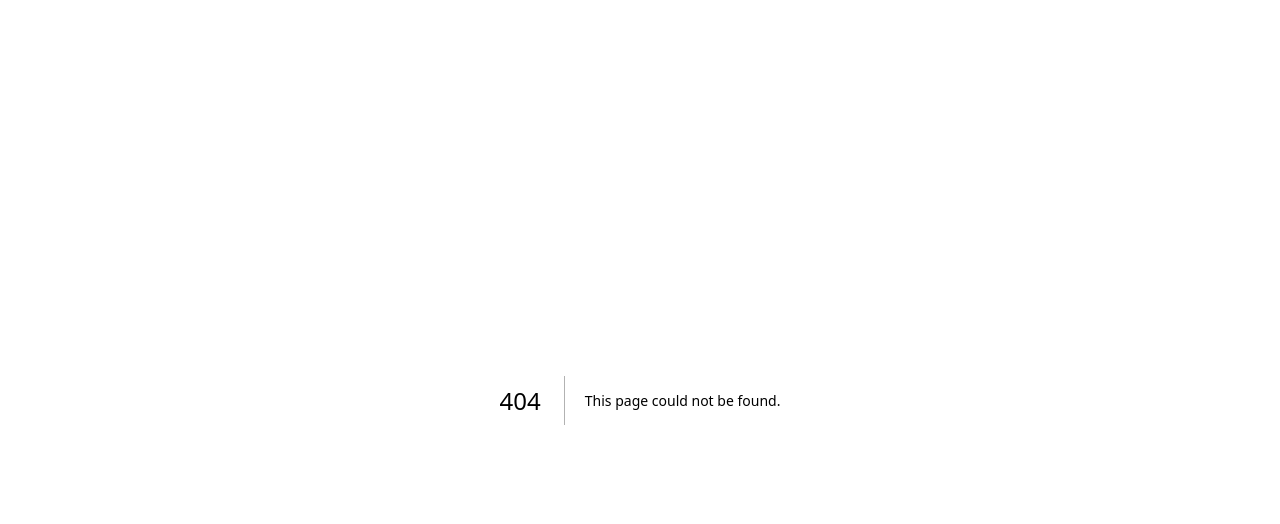
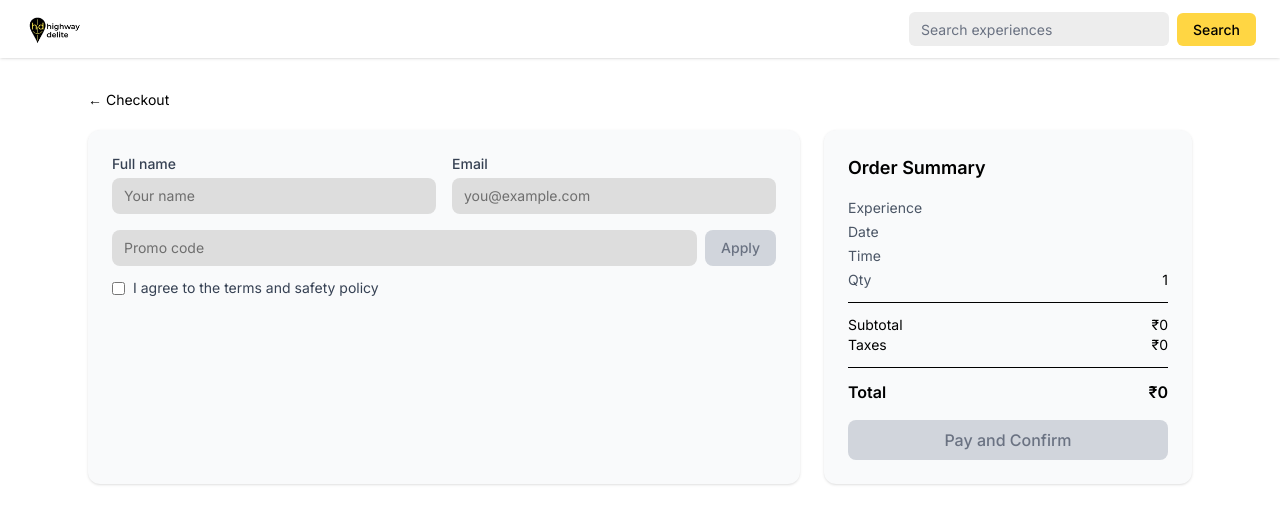
Before and after one commit to kuruvapavani/BookIt, a Next.js app: page /checkout in a window 1280 px wide. Before the commit this address had no page. Shown: the top 524 px of the page. Built offline with nearby package versions, Linux system fonts and the light colour scheme.

Commit message:
Add Checkout Page

```diff
--- /dev/null
+++ b/src/app/checkout/page.tsx
@@ -0,0 +1,233 @@
+"use client";
+
+import { useEffect, useState } from "react";
+import { useSearchParams, useRouter } from "next/navigation";
+import Navbar from "@/components/Navbar";
+
+export default function CheckoutPage() {
+  const router = useRouter();
+  const searchParams = useSearchParams();
+
+  const title = searchParams.get("title") || "";
+  const date = searchParams.get("date") || "";
+  const time = searchParams.get("time") || "";
+  const qty = Number(searchParams.get("qty") || 1);
+  const price = Number(searchParams.get("price") || 0);
+  const tax = Number(searchParams.get("tax") || 0);
+
+  const [fullName, setFullName] = useState("");
+  const [email, setEmail] = useState("");
+  const [promo, setPromo] = useState("");
+  const [promoMessage, setPromoMessage] = useState("");
+  const [discount, setDiscount] = useState(0);
+  const [discountType, setDiscountType] = useState<
+    "flat" | "percentage" | null
+  >(null);
+  const [loading, setLoading] = useState(false);
+  const [agreed, setAgreed] = useState(false);
+
+  const subtotal = price * qty;
+  const total = (() => {
+    if (discountType === "percentage") {
+      return subtotal - (subtotal * discount) / 100 + tax;
+    } else if (discountType === "flat") {
+      return subtotal - discount + tax;
+    }
+    return subtotal + tax;
+  })();
+
+  // Apply Promo Code
+  const handleApplyPromo = async () => {
+    if (!promo.trim()) return;
+    setLoading(true);
+    setPromoMessage("");
+
+    try {
+      const res = await fetch("/api/promo", {
+        method: "POST",
+        headers: { "Content-Type": "application/json" },
+        body: JSON.stringify({ code: promo }),
+      });
+      const data = await res.json();
+
+      if (data.valid) {
+        setDiscount(data.discountValue);
+        setDiscountType(data.discountType);
+        setPromoMessage(`✅ ${data.message}`);
+      } else {
+        setDiscount(0);
+        setDiscountType(null);
+        setPromoMessage(`❌ ${data.message}`);
+      }
+    } catch {
+      setPromoMessage("❌ Server error. Try again later.");
+    } finally {
+      setLoading(false);
+    }
+  };
+
+  return (
+    <>
+      <Navbar onSearch={(val) => console.log(val)} />
+      <main className="min-h-screen bg-white px-4 sm:px-6 py-8 max-w-6xl mx-auto">
+        {/* Back button */}
+        <button
+          onClick={() => router.back()}
+          className="text-sm flex items-center gap-1 mb-5 hover:underline"
+        >
+          ← Checkout
+        </button>
+
+        <div className="flex flex-col md:flex-row gap-6">
+          {/* Left section */}
+          <div className="flex-1 bg-gray-50 p-6 rounded-xl shadow-sm">
+            {/* Full name & Email */}
+            <div className="grid grid-cols-1 md:grid-cols-2 gap-4 mb-4">
+              <div>
+                <label className="block text-sm font-medium text-gray-700 mb-1">
+                  Full name
+                </label>
+                <input
+                  type="text"
+                  placeholder="Your name"
+                  value={fullName}
+                  onChange={(e) => setFullName(e.target.value)}
+                  className="w-full rounded-lg px-3 py-2 bg-[#DDDDDD] text-sm"
+                />
+              </div>
+
+              <div>
+                <label className="block text-sm font-medium text-gray-700 mb-1">
+                  Email
+                </label>
+                <input
+                  type="email"
+                  placeholder="you@example.com"
+                  value={email}
+                  onChange={(e) => setEmail(e.target.value)}
+                  className="w-full rounded-lg px-3 py-2 bg-[#DDDDDD] text-sm"
+                />
+              </div>
+            </div>
+
+            {/* Promo Code */}
+            <div className="flex gap-2 mb-3">
+              <input
+                type="text"
+                placeholder="Promo code"
+                value={promo}
+                onChange={(e) => setPromo(e.target.value)}
+                className="flex-1 rounded-lg px-3 py-2 bg-[#DDDDDD] text-sm"
+              />
+              <button
+                onClick={handleApplyPromo}
+                disabled={!promo || loading}
+                className={`px-4 py-2 rounded-lg text-sm font-medium ${
+                  !promo || loading
+                    ? "bg-gray-300 text-gray-500 cursor-not-allowed"
+                    : "bg-black text-white hover:bg-gray-800"
+                }`}
+              >
+                {loading ? "Applying..." : "Apply"}
+              </button>
+            </div>
+
+            {promoMessage && (
+              <p
+                className={`text-sm mb-4 ${
+                  promoMessage.startsWith("✅")
+                    ? "text-green-600"
+                    : "text-red-600"
+                }`}
+              >
+                {promoMessage}
+              </p>
+            )}
+
+            {/* Terms */}
+            <div className="flex items-center gap-2 text-sm">
+              <input
+                id="agree"
+                type="checkbox"
+                checked={agreed}
+                onChange={(e) => setAgreed(e.target.checked)}
+              />
+              <label htmlFor="agree" className="text-gray-700">
+                I agree to the terms and safety policy
+              </label>
+            </div>
+          </div>
+
+          {/* Right section */}
+          <div className="w-full md:w-1/3 bg-gray-50 p-6 rounded-xl shadow-sm">
+            <h3 className="text-lg font-semibold mb-4">Order Summary</h3>
+
+            <div className="flex justify-between text-sm mb-1">
+              <span className="text-gray-600">Experience</span>
+              <span className="font-medium">{title}</span>
+            </div>
+            <div className="flex justify-between text-sm mb-1">
+              <span className="text-gray-600">Date</span>
+              <span>{date}</span>
+            </div>
+            <div className="flex justify-between text-sm mb-1">
+              <span className="text-gray-600">Time</span>
+              <span>{time}</span>
+            </div>
+            <div className="flex justify-between text-sm mb-1">
+              <span className="text-gray-600">Qty</span>
+              <span>{qty}</span>
+            </div>
+
+            <hr className="my-3" />
+
+            <div className="flex justify-between text-sm">
+              <span>Subtotal</span>
+              <span>₹{subtotal}</span>
+            </div>
+            <div className="flex justify-between text-sm">
+              <span>Taxes</span>
+              <span>₹{tax}</span>
+            </div>
+
+            {discount > 0 && (
+              <div className="flex justify-between text-sm text-green-600 font-medium mt-2">
+                <span>
+                  Discount (
+                  {discountType === "percentage"
+                    ? `${discount}%`
+                    : `₹${discount}`}
+                  )
+                </span>
+                <span>
+                  - ₹
+                  {discountType === "percentage"
+                    ? ((subtotal * discount) / 100).toFixed(0)
+                    : discount}
+                </span>
+              </div>
+            )}
+
+            <hr className="my-3" />
+
+            <div className="flex justify-between text-base font-semibold">
+              <span>Total</span>
+              <span>₹{Math.max(total, 0).toFixed(0)}</span>
+            </div>
+
+            <button
+              disabled={!agreed}
+              className={`w-full mt-4 py-2 rounded-lg font-medium ${
+                agreed
+                  ? "bg-[#FFD643] hover:bg-yellow-400 text-black"
+                  : "bg-gray-300 text-gray-500 cursor-not-allowed"
+              }`}
+            >
+              Pay and Confirm
+            </button>
+          </div>
+        </div>
+      </main>
+    </>
+  );
+}
--- a/src/app/experience/[id]/page.tsx
+++ b/src/app/experience/[id]/page.tsx
@@ -227,11 +227,17 @@ export default function ExperienceDetails() {
                 <button
                   disabled={!isConfirmEnabled}
                   onClick={() =>
-                    alert(
-                      `Booking confirmed for ${selectedDate} at ${selectedTime}`
+                    router.push(
+                      `/checkout?title=${encodeURIComponent(
+                        experience.title
+                      )}&date=${encodeURIComponent(
+                        selectedDate!
+                      )}&time=${encodeURIComponent(selectedTime!)}&price=${
+                        experience.price
+                      }&qty=${quantity}&tax=${tax}`
                     )
                   }
-                  className={`w-full mt-3 py-2.5 rounded-md font-medium transition-all duration-200 ${
+                  className={`mt-4 px-6 py-2.5 rounded-md font-medium transition-all duration-200 ${
                     isConfirmEnabled
                       ? "bg-[#FFD643] hover:bg-[#f5c932] text-gray-900 cursor-pointer"
                       : "bg-[#E5E5E5] text-gray-500 cursor-not-allowed"
```
